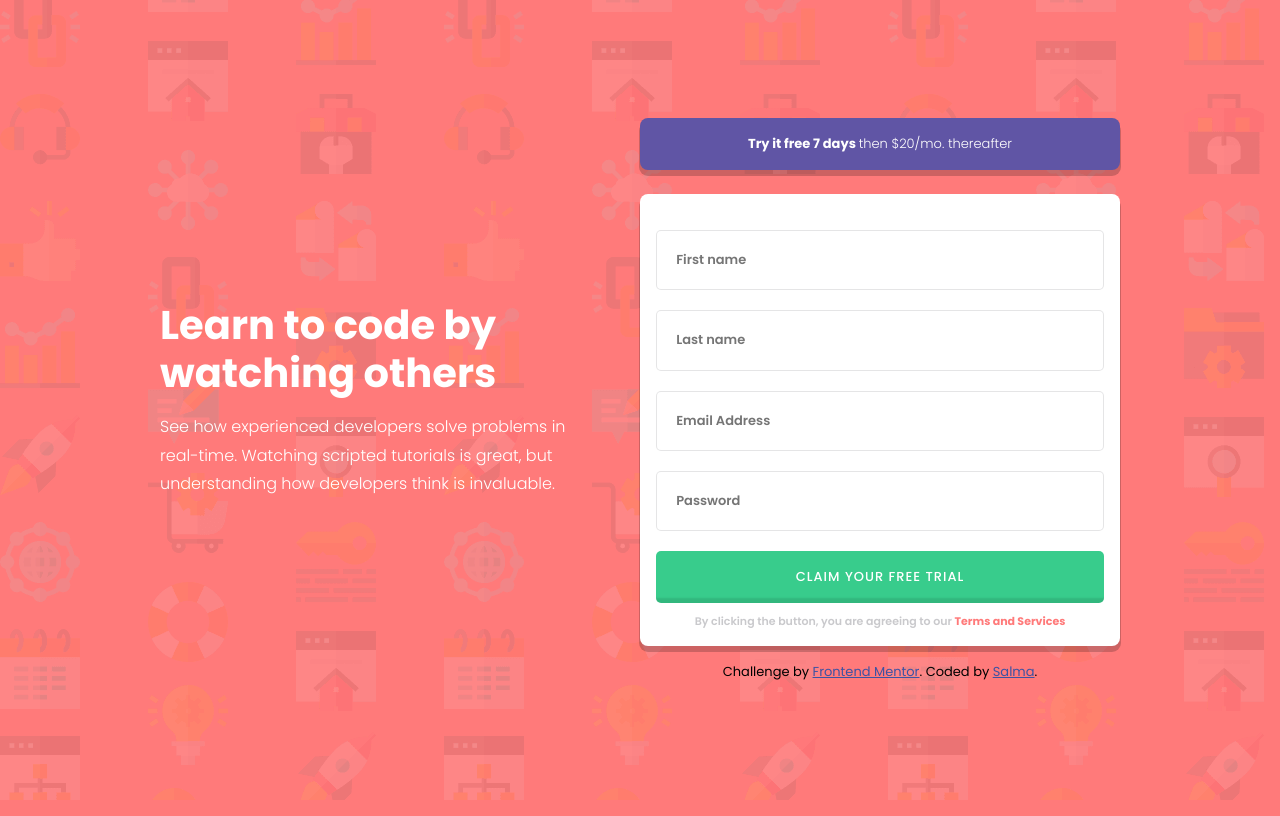
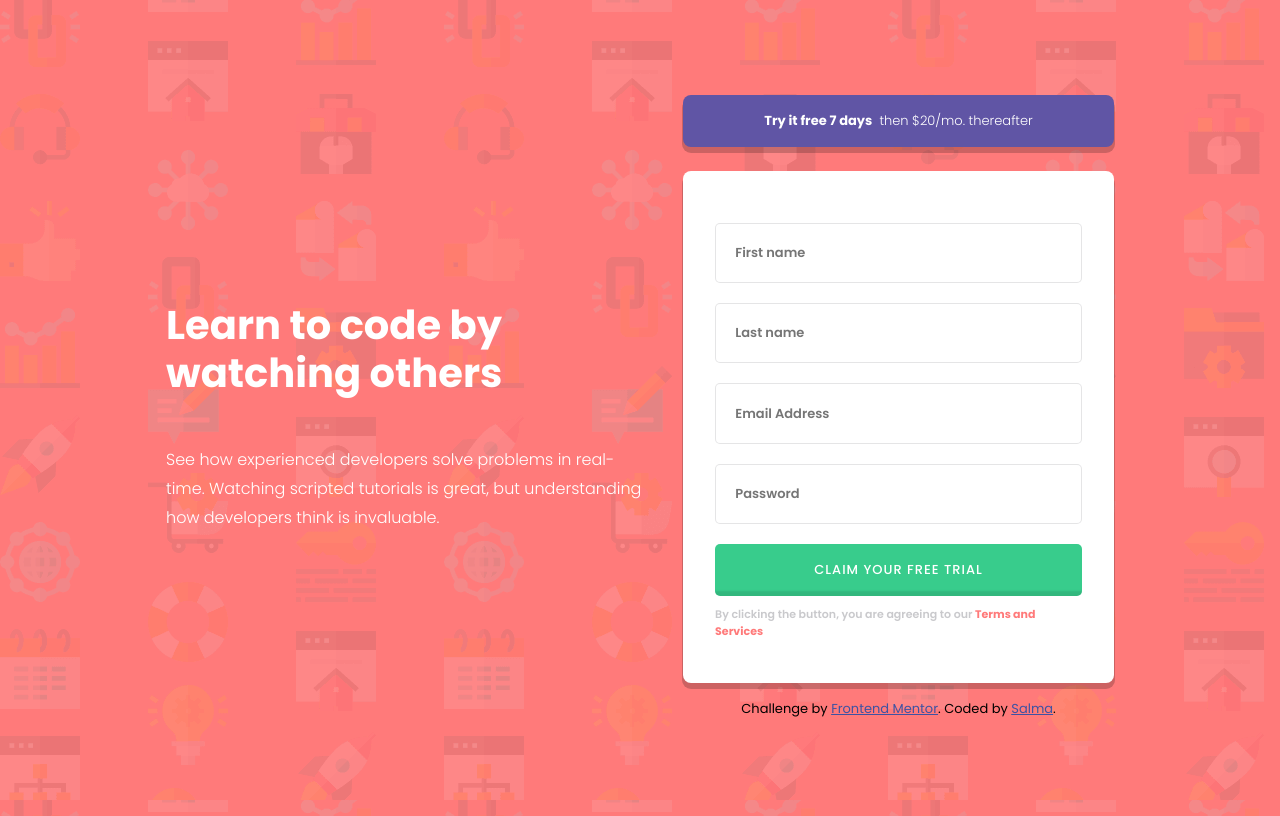
Before and after one commit to salmaaboudou/intro-component-with-signup-form, a plain HTML site: page index.html in a window 1280 px wide. Drawn offline with Linux system fonts and the light colour scheme.

Commit message:
pofinement derniers details

```diff
--- a/index.html
+++ b/index.html
@@ -27,7 +27,7 @@
         <section class="right_container" >
 
             <h2 class="free_trial_msg">
-                <p> <strong> Try it free 7 days </strong> then $20/mo. thereafter </p>
+                 <span> Try it free 7 days </span> &nbsp; then $20/mo. thereafter
             </h2>
 
             <form class="form" action="#" >
@@ -52,9 +52,9 @@
                     <button class="submit"> CLAIM YOUR FREE TRIAL </button>
 
 
-                    <div class="agreeing_msg">
+                    <p class="agreeing_msg">
                         By clicking the button, you are agreeing to our <strong> Terms and Services </strong>
-                    </div>
+                    </p>
 
             </form>
 
--- a/style.css
+++ b/style.css
@@ -15,7 +15,6 @@ body{
 }
 
 *{
-    margin: 0;
     box-sizing: border-box;
 }
 
@@ -39,7 +38,7 @@ body{
 /*    LEFT CONTAINER     */
 
 .left_container{
-    flex: 1;
+    flex: 1.2;
     border-radius: 0.5rem;
     display: flex;
     flex-direction: column;
@@ -53,9 +52,10 @@ body{
     font-weight: 700;
     color: white;
     line-height: 3rem;
-    padding-right: 6rem;
+    padding-right: 8rem;
 
 }
+
 
 .left_container p{
     font-family: 'Poppins';
@@ -89,13 +89,14 @@ body{
     align-items: center;
     -webkit-box-shadow: 0px 5px 0px 1px rgba(0,0,0,0.20);
     box-shadow: 0px 5px 0px 1px rgba(0,0,0,0.20);
-}
-
-.free_trial_msg p{
     font-family: 'Poppins';
     font-size: 13px;
     font-weight: 300;
     color: white;
+}
+
+.free_trial_msg span{
+    font-weight: bold;
 }
 
             /* form part */
@@ -107,7 +108,7 @@ form{
     flex-direction: column;
     justify-content: space-around;
     align-items: center;
-    padding: 1rem;
+    padding: 2rem;
     border-radius: 0.5rem;
     -webkit-box-shadow: 0px 5px 0px 1px rgba(0,0,0,0.20);
     box-shadow: 0px 5px 0px 1px rgba(0,0,0,0.20);
```
